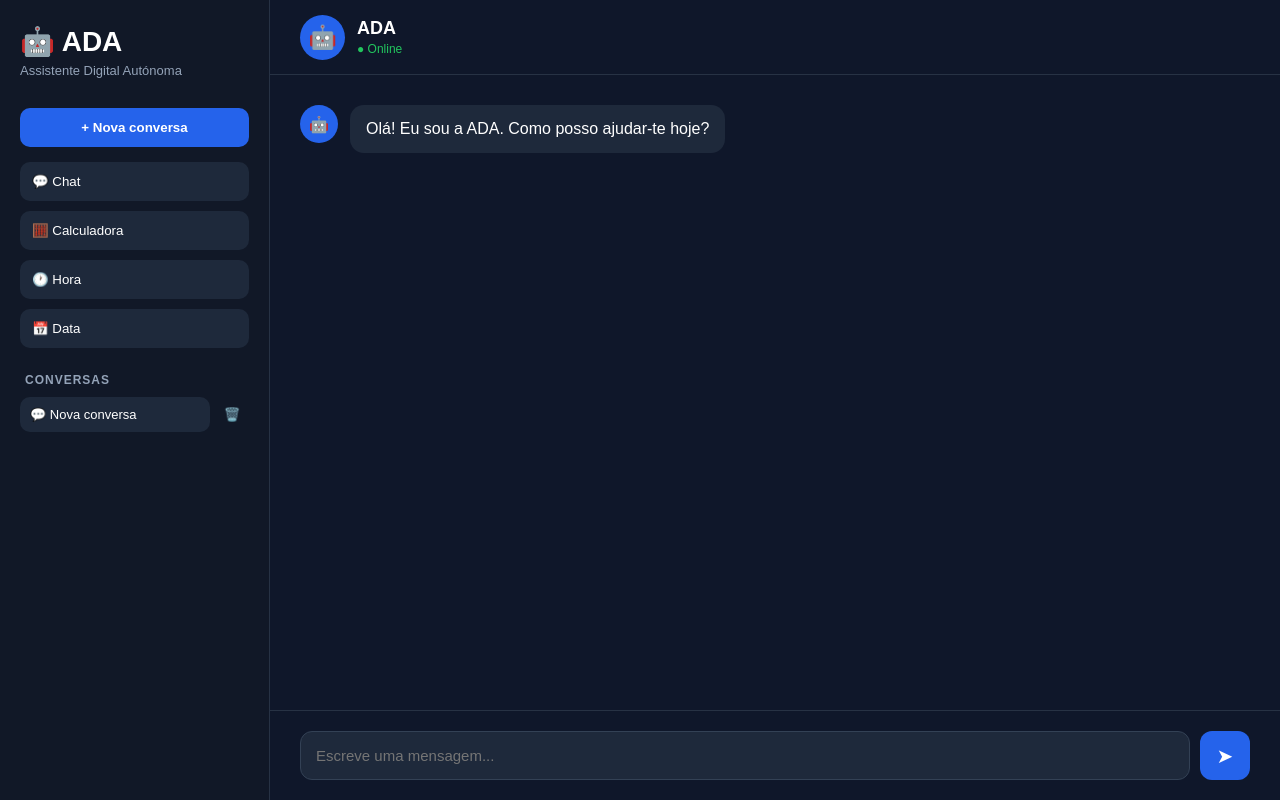
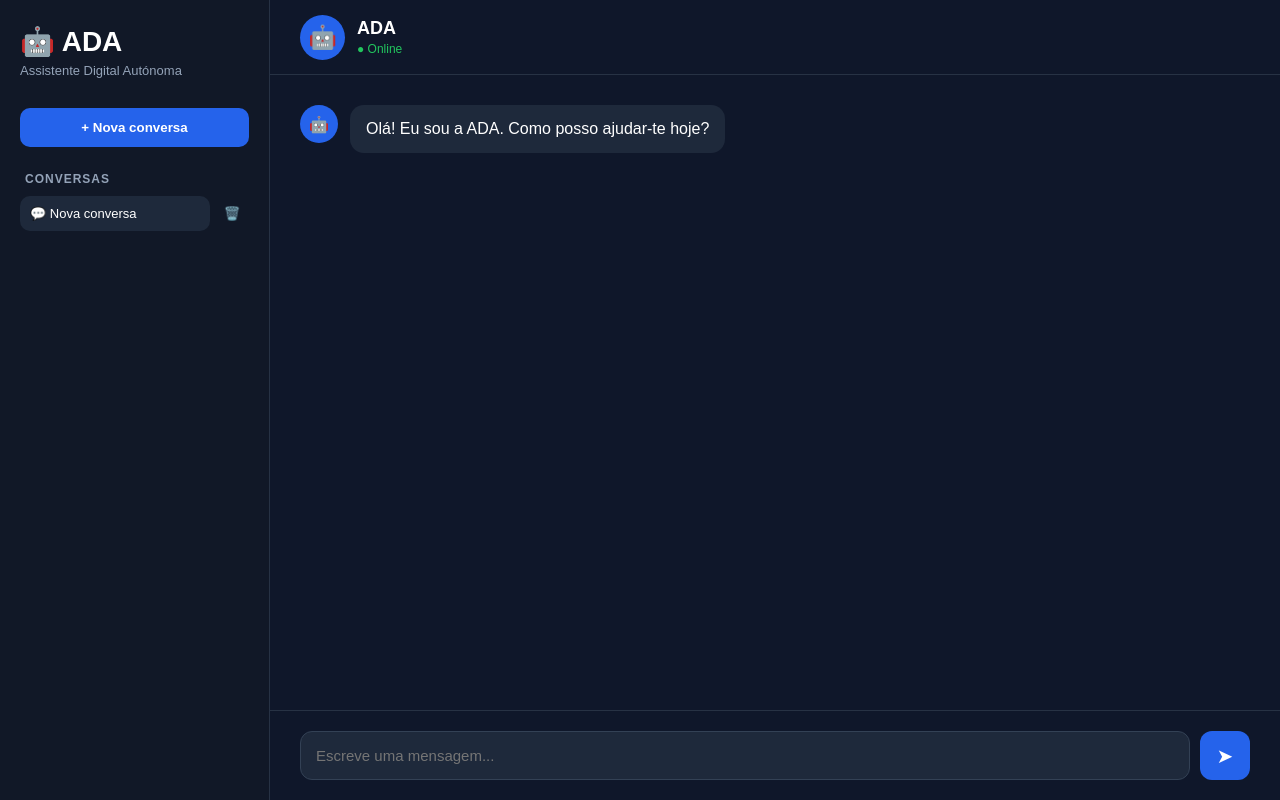
Before and after one commit to 3XP3CTR0/ADA, a Flask app: page / in a window 1280 px wide. Run offline with Flask 3, Linux system fonts and the light colour scheme; data comes from the database, SQL or seed files in the repository; both versions use the stored data as it was after the commit; data that the repository does not hold is empty.

Commit message:
refactor: remove unused menu buttons from index.html

```diff
--- a/templates/index.html
+++ b/templates/index.html
@@ -42,18 +42,6 @@
                 + Nova conversa
             </button>
 
-
-            <div class="menu">
-
-                <button>💬 Chat</button>
-
-                <button>🧮 Calculadora</button>
-
-                <button>🕐 Hora</button>
-
-                <button>📅 Data</button>
-
-            </div>
 
 
             <!-- LISTA DE CONVERSAS -->
```
Also changed, not shown: ada.db.
